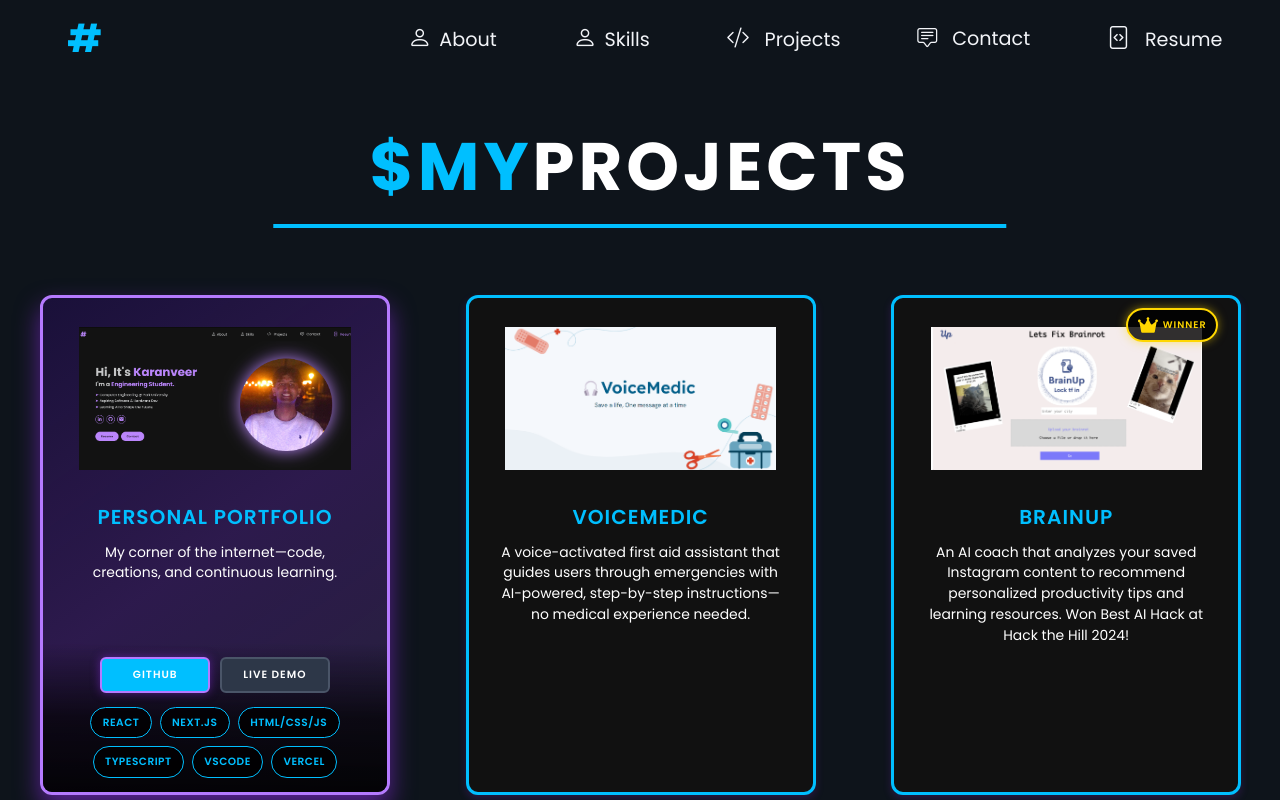
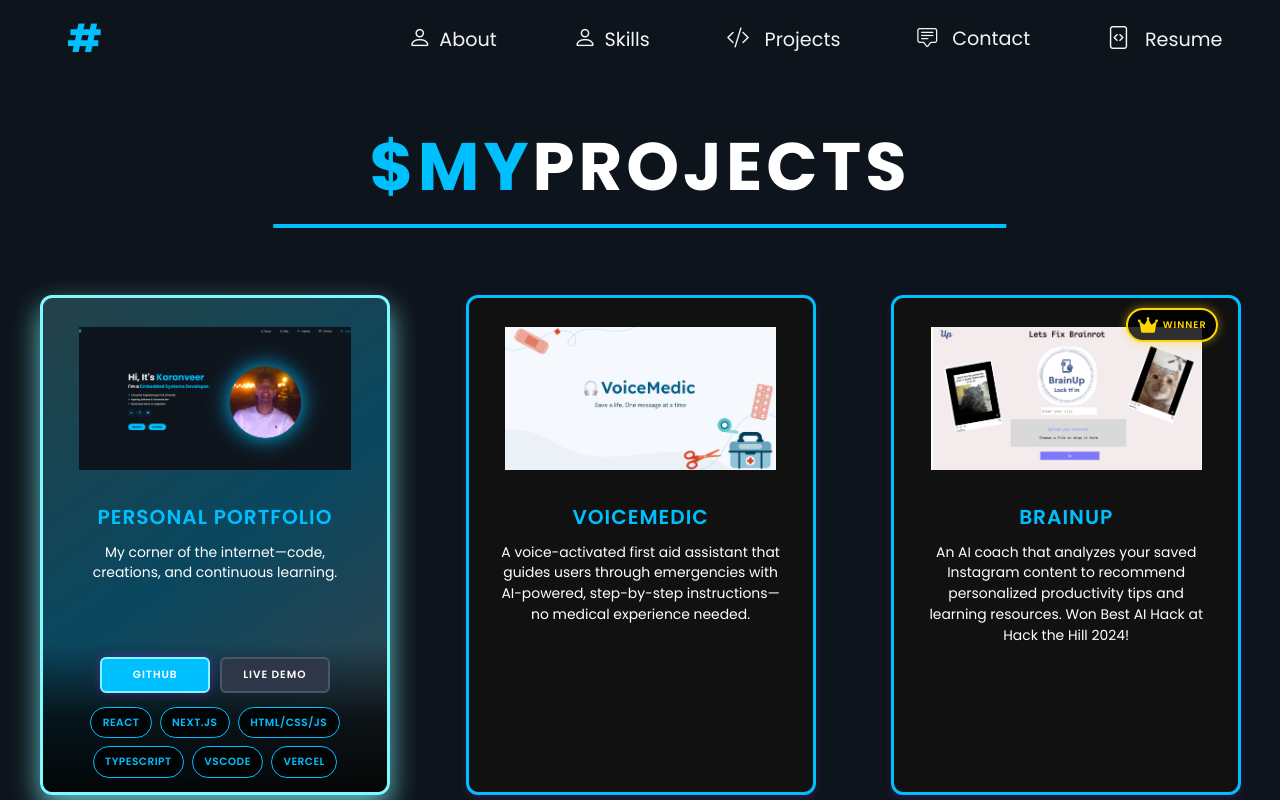
Before and after one commit to kpanesar88/portfolio, a Next.js app: page /projects in a window 1280 px wide. In both pictures the pointer is over the element 215 px from the left and 544 px from the top of the page. Built offline with nearby package versions, Linux system fonts and the light colour scheme; a web font is replaced by a local one.

Commit message:
updated colors

```diff
--- a/app/page-components/projectspage-components/projects.css
+++ b/app/page-components/projectspage-components/projects.css
@@ -112,16 +112,16 @@
 
 /* Purple Gradient for Regular Cards */
 .project-card:hover:not(.hackathon-winner) {
-  transform: translateY(-8px);
-  border-color: #b57aff;
-  box-shadow: 0 12px 24px rgba(138, 43, 226, 0.6);
-  background: linear-gradient(
-    145deg,
-    rgba(98, 0, 234, 0.15) 0%,
-    rgba(138, 43, 226, 0.25) 50%,
-    rgba(177, 111, 252, 0.15) 100%
-  );
+  border-color: #7df9ff;
+box-shadow: 0 12px 28px rgba(125, 249, 255, 0.75);
+background: linear-gradient(
+  145deg,
+  rgba(125, 249, 255, 0.2) 0%,
+  rgba(0, 191, 255, 0.3) 50%,
+  rgba(230, 247, 255, 0.2) 100%
+);
 }
+
 
 /* Gold Gradient for Winner Cards */
 .project-card.hackathon-winner:hover {
@@ -262,7 +262,7 @@
 .github-link {
   background: var(--purple);
   color: white;
-  border: 2px solid #b57aff;
+border: 2px solid #7df9ff; /* Frosty aqua border */
   box-shadow: 0 0 10px rgba(138, 43, 226, 0.5);
 }
 
@@ -285,8 +285,9 @@
 }
 
 .github-link:hover {
-  background: #9b30ff;
-  box-shadow: 0 0 15px rgba(155, 48, 255, 0.7);
+  background: #ffffff; /* Crisp white background */
+  color: #000000 !important; /* Black text/icon for contrast */
+  box-shadow: 0 0 15px rgba(0, 191, 255, 0.7); /* Arctic blue glow */
 }
 
 .technology-rows {
--- a/app/page-components/skillspage-components/skillspage.css
+++ b/app/page-components/skillspage-components/skillspage.css
@@ -4,7 +4,7 @@
   padding: 3rem 2rem;
   font-family: 'Arial', sans-serif;
   color: hsl(0, 0%, 100%);
-  background: #121212;
+  background: var(--black);
   overflow: hidden;
 }
 
@@ -129,7 +129,7 @@
 
 .skill-card:hover {
   transform: scale(1.1) translateY(-5px);
-  box-shadow: 0 0 20px 7px rgba(138, 43, 226, 0.7);
+box-shadow: 0 0 20px 7px rgba(230, 247, 255, 0.8);
 }
 
 .skill-card:hover .skill-icon {
```
Also changed, not shown: app/page-components/contactpage-components/contact/contact.css (+4 -4 lines), public/images/projectimgs/portfolio.png.
